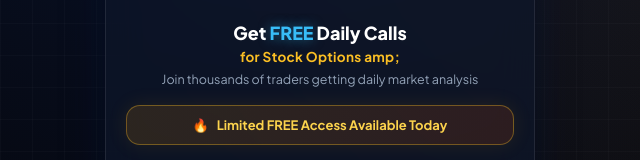
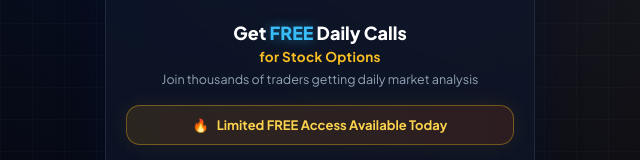
Before and after one commit to shriirammediaagency-afk/Stock-Fortune, a plain HTML site: page index.html in a window 1280 px wide. Shown: the part 521-681 px from the top of the page, 320-960 px from the left. Drawn offline with Linux system fonts and the light colour scheme.

Commit message:
Update index.html

```diff
--- a/index.html
+++ b/index.html
@@ -618,7 +618,7 @@
 
     <!-- Mid Section Titles -->
     <div class="section-headline">Get <span>FREE</span> Daily Calls</div>
-    <div class="section-sub">for Stock Options amp; </div>
+    <div class="section-sub">for Stock Options </div>
     <div class="section-desc">Join thousands of traders getting daily market analysis</div>
 
     <!-- Limited Access Banner -->
```
